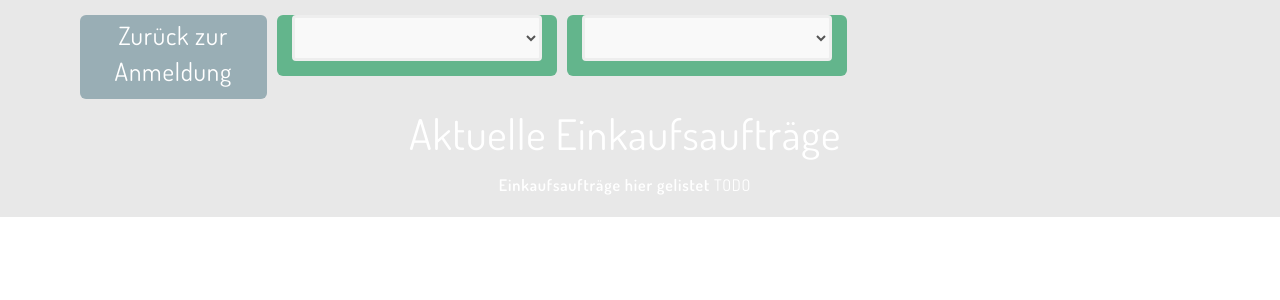
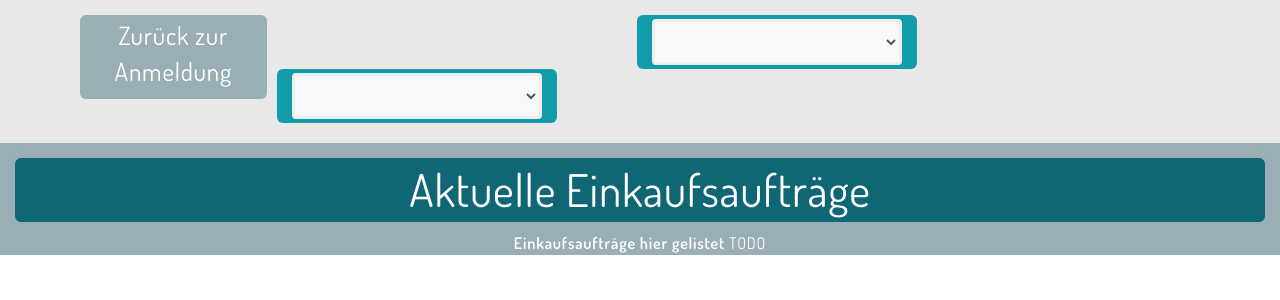
Before and after one commit to SYoy/voluntary_grocery_shopping, a Django app: page /schwarzes_brett in a window 1280 px wide. Shown: the top 300 px of the page. Run offline with Django 3.2, Linux system fonts and the light colour scheme; parts of the project's set-up code (start-up, migrations or seed data) failed here and were passed over; some libraries are stand-ins or nearby versions.

Commit message:
2do next: Add/remove Divs - Style divs

```diff
--- a/EinkaufsApp/settings.py
+++ b/EinkaufsApp/settings.py
@@ -37,7 +37,7 @@ INSTALLED_APPS = [
     'django.contrib.sessions',
     'django.contrib.messages',
     'django.contrib.staticfiles',
-    'bootstrap4',
+    'widget_tweaks',
     'EinkaufsApp'
 ]
 
--- a/EinkaufsApp/templates/public/preview_blackboard.html
+++ b/EinkaufsApp/templates/public/preview_blackboard.html
@@ -29,6 +29,7 @@
     -->
 </head>
 <body id="page-top" data-spy="scroll" data-target=".side-menu">
+    {% load widget_tweaks %}
   <div class="container-fluid" style="background: #99aeb5; position:relative;">
     <!-- Start: Schwarzes Brett -->
     <div class="row hero-header content-ct" style="padding-top: 15px; padding-bottom: 20px;">
@@ -37,24 +38,30 @@
                 <p style="padding-top: 3px">Zurück zur Anmeldung</p>
             </div>
         </a>
-
+    <div class="col-md-3" style="margin-right: 80px"></div>
        {% for field in form %}
-        <div class="col-md-3 img-rounded" style="font-size: 25px; color:#000000; background: #63b58c; margin-left: 10px;">
-          <div class="fieldWrapper form-group">
-            {{ field }}
-          </div>
+        <div class="col-md-3 img-rounded" style="font-size: 25px; color:#000000; background: #129ba9; margin-left: 10px; padding-top: 4px;">
+          <!-- TODO: visibility of text
+          <div class="fieldWrapper form-group", style="font-size: 20px">
+            <div class="form-group">{{ field }}
+          </div>-->
+            <div class="form-group" style="margin: auto; margin-bottom: 4px">
+            {{ field|add_class:'form-control' }}
+            </div>
         </div>
        {% endfor %}
+    </div>
+        <div class="col-lg-12 img-rounded" id="blackboard" style="background:#99aeb5; color: #ffffff; width: 100%; height: 100%; margin-top: 5px;">
+            <div class="row content-ct">
+                <div class="col-md-auto img-rounded" style="background: #0f6674; font-size: 45px; text-align: center; margin-top: 10px; margin-bottom: 10px">Aktuelle Einkaufsaufträge</div>
+            </div>
 
-        <div class="col-lg-12 img-rounded" id="blackboard" style="color:#ffffff; width: 100%; height: 100%; margin-top: 5px; margin-left:-15px"> <!-- ; background: #B5C9C3"> -->
-        <p colspan="2" style="font-size: 42px; text-align: center">Aktuelle Einkaufsaufträge</p>
+            <div id="txtHint" class="text-center"><b>Einkaufsaufträge hier gelistet</b>
+                TODO
+            </div>
 
-        <div id="txtHint"><b>Einkaufsaufträge hier gelistet</b>
-            TODO
         </div>
 
-        </div>
-    </div>
   </div>
 
   <!-- jQuery (necessary for AJAX / JQuery JavaScript plugins) -->
@@ -66,7 +73,10 @@
   <script src="static/js/bootstrap.js"></script>
   <script src="static/js/jquery.easing.min.js"></script>
   <script src="static/js/scrolling-nav.js"></script>
+  <!-- TODO
   <script src="static/js/validator.js"></script>
+  <script src="static/js/blackboard.js"></script>
+-->
 
   <script>
       /* query slected location listing*/
```
Also changed, not shown: EinkaufsApp/static/js/blackboard.js (added, +49 -0 lines).
